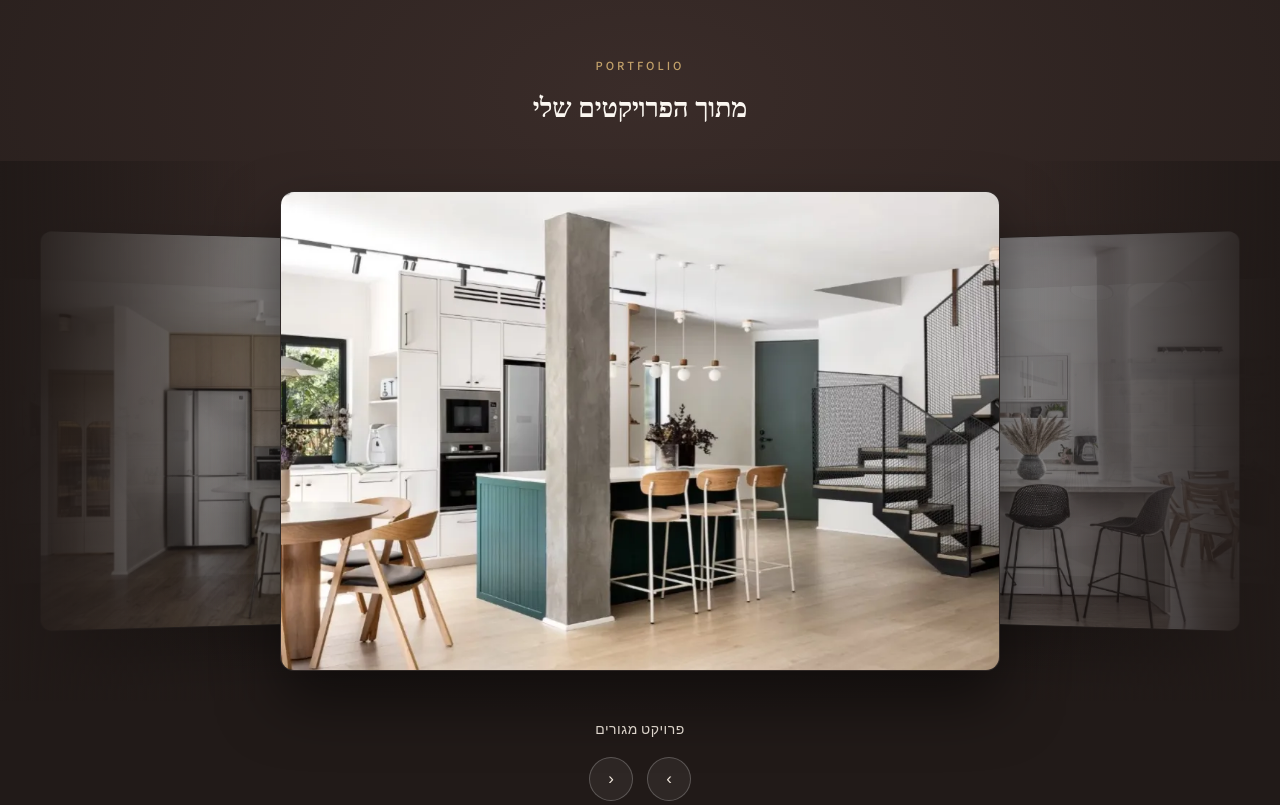
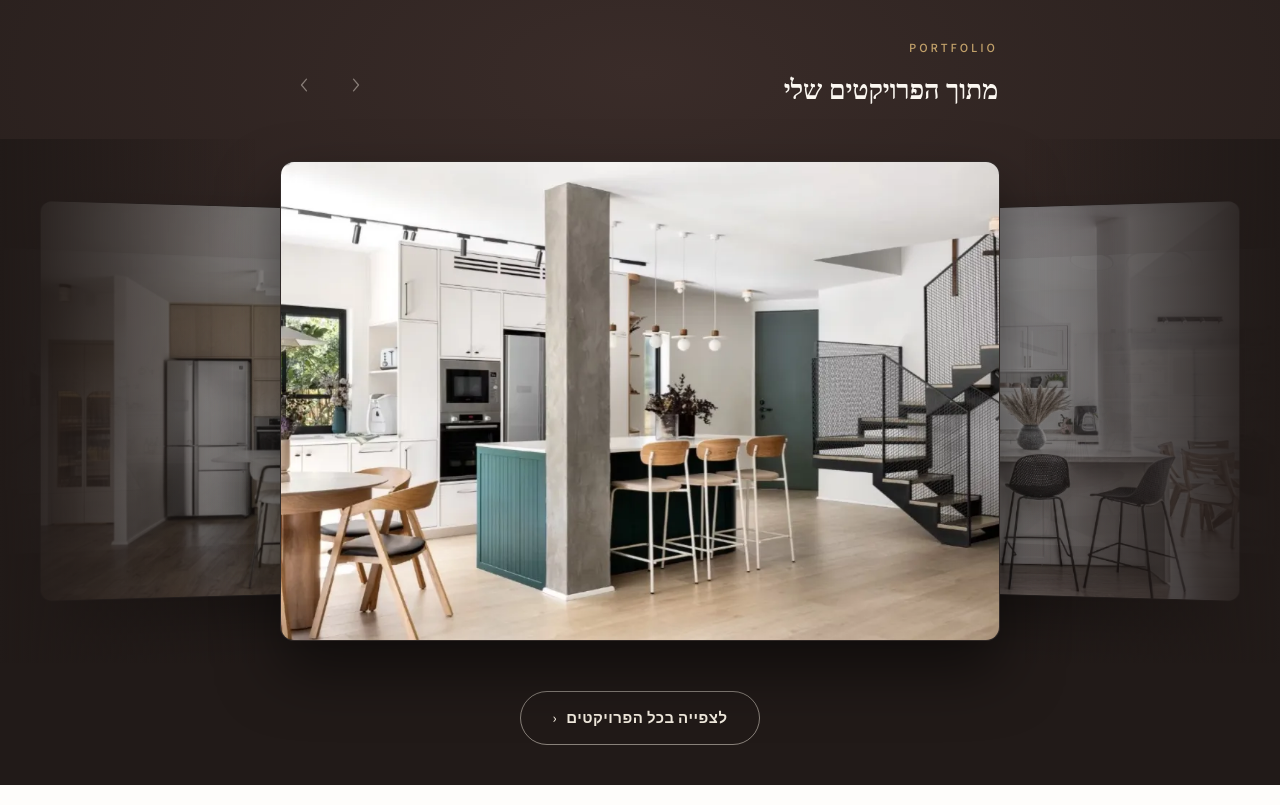
Before and after one commit to yuvho88-sys/neta, a plain HTML site: page index.html in a window 1280 px wide. Shown: the part 1700-2505 px from the top of the page. Drawn offline with Linux system fonts and the light colour scheme; a web font is replaced by a local one.

Commit message:
Portfolio: remove caption + bottom arrows; whisper chevron arrows above carousel (opposite heading); ghost CTA below cards; tighter section

```diff
--- a/index.html
+++ b/index.html
@@ -125,12 +125,24 @@
   /* portfolio coverflow — the signature: work emerging from darkness */
   .folio{position:relative;left:50%;right:50%;margin-inline:-50vw;width:100vw;
     background:radial-gradient(120% 90% at 50% 12%,var(--dark-2),var(--dark) 72%);
-    padding:clamp(42px,9vw,78px) 0 clamp(30px,7vw,54px);margin-top:0;overflow:hidden}
-  .folio .fhead{text-align:center;margin-bottom:clamp(18px,5vw,30px);padding:0 22px}
+    padding:clamp(36px,7vw,60px) 0 clamp(28px,4vw,40px);margin-top:0;overflow:hidden}
+  .folio .fhead{display:flex;align-items:flex-end;justify-content:space-between;gap:16px;
+    max-width:760px;margin:0 auto clamp(16px,4vw,26px);padding:0 22px;text-align:right}
   .folio .fhead .lab{font-size:12.5px;letter-spacing:3px;text-transform:uppercase;
     color:var(--brass);font-weight:600;margin-bottom:8px}
   .folio .fhead h2{color:#fbf7f1;margin:0}
-  .cf{--cw:min(720px,88vw);--card-ratio:3/2;position:relative;height:calc(var(--cw) / 1.5 + 60px);perspective:1600px;touch-action:pan-y;outline:none}
+  .cf-nav{display:flex;gap:8px;flex:0 0 auto;padding-bottom:6px}
+  .cf-arrow{background:none;border:0;padding:12px;cursor:pointer;color:#efe6dc;opacity:.45;line-height:0;
+    transition:opacity .2s var(--ease),transform .2s var(--ease)}
+  .cf-arrow svg{width:20px;height:20px;display:block}
+  .cf-arrow svg path{fill:none;stroke:currentColor;stroke-width:1.5;stroke-linecap:round;stroke-linejoin:round}
+  .cf-arrow:hover{opacity:.9}
+  #cfNext:hover{transform:translateX(-3px)}
+  #cfPrev:hover{transform:translateX(3px)}
+  .cf-arrow:active{transform:scale(.94)}
+  .cf-arrow:focus-visible{outline:2px solid var(--brass);outline-offset:2px;border-radius:6px;opacity:.9}
+  @media (max-width:767px){.cf-nav{display:none}.folio .fhead{justify-content:center;text-align:center}}
+  .cf{--cw:min(720px,88vw);--card-ratio:3/2;position:relative;height:calc(var(--cw) / 1.5 + 44px);perspective:1600px;touch-action:pan-y;outline:none}
   .cf::before,.cf::after{content:"";position:absolute;top:0;bottom:0;width:20%;z-index:20;pointer-events:none}
   .cf::before{left:0;background:linear-gradient(90deg,var(--dark),transparent)}
   .cf::after{right:0;background:linear-gradient(270deg,var(--dark),transparent)}
@@ -146,13 +158,7 @@
     background:repeating-linear-gradient(45deg,#463a36,#463a36 16px,#4d403b 16px,#4d403b 32px)}
   .cf-slide picture{position:absolute;inset:0;display:block}
   .cf-slide img{width:100%;height:100%;object-fit:cover;object-position:center;display:block}
-  .cf-cap{text-align:center;margin-top:16px;color:#efe6dc;min-height:22px;
-    font-size:14px;letter-spacing:.5px;transition:opacity .4s var(--ease)}
-  .cf-nav{display:flex;gap:14px;justify-content:center;margin-top:16px}
-  .cf-nav button{width:44px;height:44px;border-radius:50%;border:1px solid rgba(255,255,255,.22);
-    background:rgba(255,255,255,.06);color:#efe6dc;font-size:17px;cursor:pointer;
-    display:flex;align-items:center;justify-content:center;transition:.2s}
-  .cf-nav button:hover{background:rgba(255,255,255,.14);border-color:var(--brass)}
+  /* carousel nav moved above the cards — see .cf-nav / .cf-arrow */
   .folio-cta{margin-top:28px;text-align:center;transition-delay:.15s}
   .ghost-cta{display:inline-flex;align-items:center;gap:9px;min-height:48px;padding:13px 32px;
     border:1.5px solid rgba(240,232,220,.5);border-radius:40px;color:#f3ece0;background:transparent;
@@ -424,7 +430,13 @@
   </section>
 
   <section class="folio rev" aria-label="פרויקטים נבחרים">
-    <div class="fhead"><div class="lab">Portfolio</div><h2>מתוך הפרויקטים שלי</h2></div>
+    <div class="fhead">
+      <div class="fhead-text"><div class="lab">Portfolio</div><h2>מתוך הפרויקטים שלי</h2></div>
+      <div class="cf-nav">
+        <button id="cfPrev" class="cf-arrow" type="button" aria-label="הפרויקט הקודם"><svg viewBox="0 0 24 24" aria-hidden="true"><path d="M9 5l6 7-6 7"/></svg></button>
+        <button id="cfNext" class="cf-arrow" type="button" aria-label="הפרויקט הבא"><svg viewBox="0 0 24 24" aria-hidden="true"><path d="M15 5l-6 7 6 7"/></svg></button>
+      </div>
+    </div>
     <div class="cf" id="cf" role="group" aria-roledescription="קרוסלת פרויקטים" tabindex="0" aria-label="פרויקטים — החליקו או השתמשו בחיצים">
       <div class="cf-stage" id="cfStage">
         <!-- TODO: real project names in data-cap · object-position per slide = focal point, tweak freely -->
@@ -441,11 +453,6 @@
         <!-- focal: center (קיר טלוויזיה) -->
         <div class="cf-slide" data-cap="פרויקט מגורים"><picture><source srcset="project-6.webp" type="image/webp"><img src="project-6.jpg" alt="פרויקט עיצוב פנים 6 — INNHOME" width="1200" height="513" style="object-position:center" loading="lazy" decoding="async"></picture></div>
       </div>
-    </div>
-    <div class="cf-cap" id="cfCap" aria-live="polite"></div>
-    <div class="cf-nav">
-      <button id="cfPrev" type="button" aria-label="הפרויקט הקודם">›</button>
-      <button id="cfNext" type="button" aria-label="הפרויקט הבא">‹</button>
     </div>
     <div class="folio-cta rev">
       <a href="https://www.innh0me.com/%D7%A2%D7%99%D7%A6%D7%95%D7%91%D7%97%D7%9C%D7%9C%D7%99%D7%9D%D7%A4%D7%A8%D7%98%D7%99%D7%99%D7%9D" target="_blank" rel="noopener" class="ghost-cta">לצפייה בכל הפרויקטים <span aria-hidden="true">‹</span></a>
@@ -675,7 +682,7 @@
   (function(){
     var stage=document.getElementById('cfStage'); if(!stage) return;
     var slides=[].slice.call(stage.children);
-    var cap=document.getElementById('cfCap'), cf=document.getElementById('cf');
+    var cf=document.getElementById('cf');
     var n=slides.length, active=Math.floor(n/2), pos=active, dragging=false, startX=0, w=0;
 
     function tf(o){
@@ -697,8 +704,6 @@
     }
     function go(i){
       active=Math.max(0,Math.min(n-1,i)); pos=active; render(pos,true);
-      var c=slides[active].getAttribute('data-cap');
-      cap.style.opacity=0; setTimeout(function(){cap.textContent=c;cap.style.opacity=1;}, reduce?0:180);
     }
     cf.addEventListener('pointerdown',function(e){dragging=true;startX=e.clientX;w=cf.getBoundingClientRect().width;cf.setPointerCapture(e.pointerId);});
     cf.addEventListener('pointermove',function(e){ if(!dragging)return; pos=active+(startX-e.clientX)/(w*.6); render(pos,false); });
```
